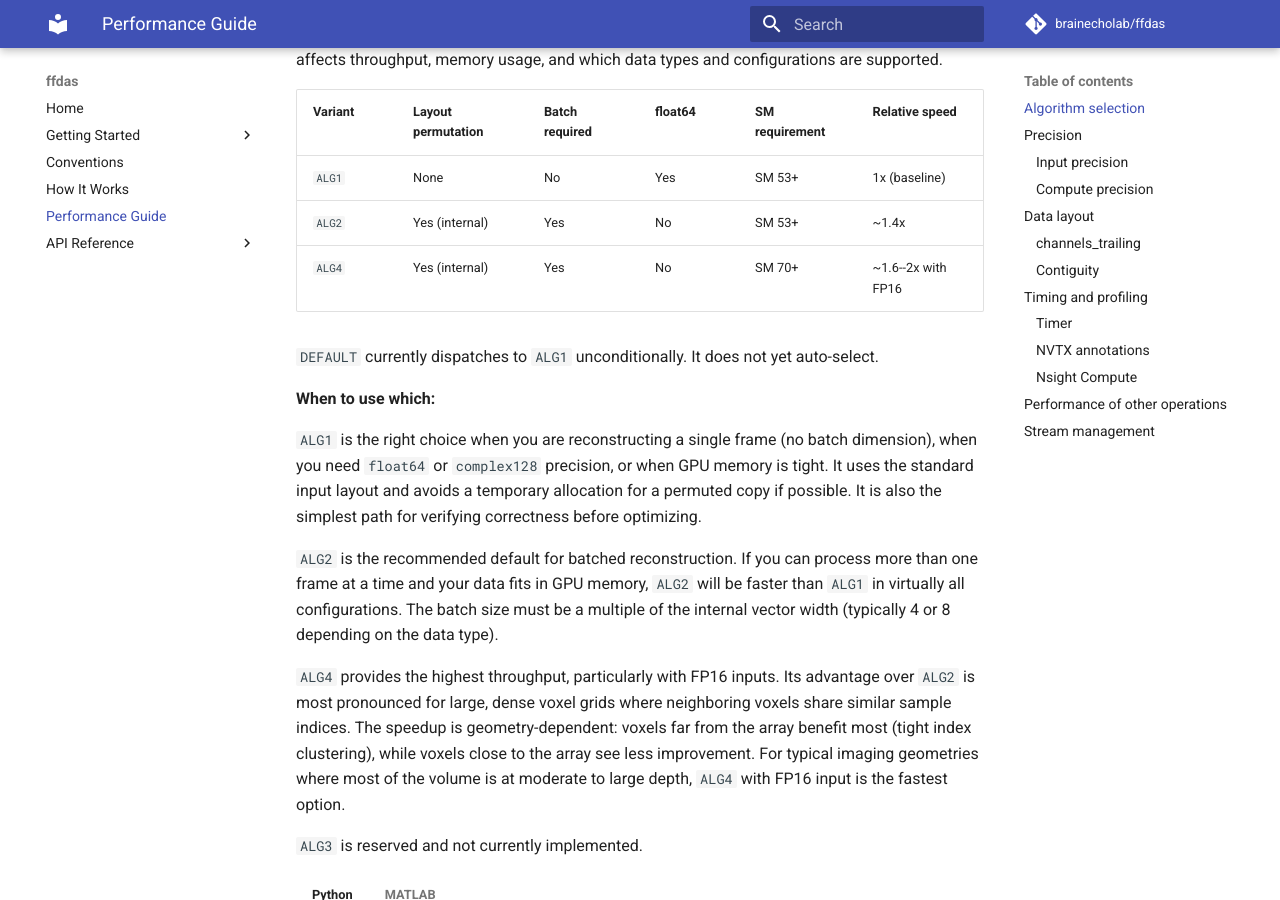
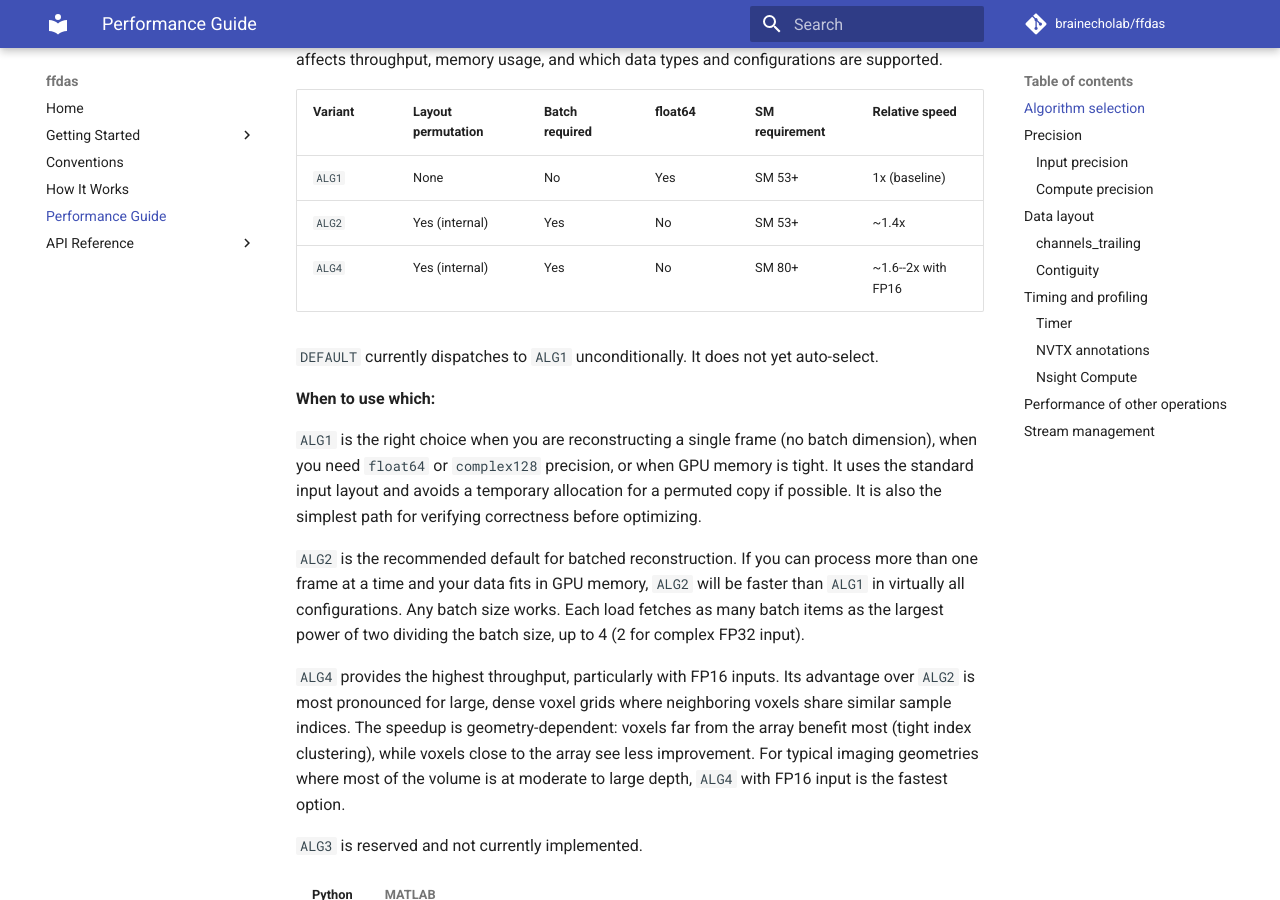
Before and after one commit to BrainEchoLab/ffdas, an MkDocs documentation site: the page built from docs/performance.md, in a window 1280 px wide and 900 px high, scrolled down 326 px. Built offline with MkDocs 1.6.1 and Material for MkDocs 9.7.7, drawn with Linux system fonts in a browser that asks for light colours; comment, search, counter and statistics services are not loaded.

Commit message:
Docs: ALG4 needs SM 8.0; ALG2 takes any batch size
Co-Authored-By: Claude Opus 5.5 <noreply@anthropic.com>
Claude-Session: https://claude.ai/code/session_01U7SVxqLx9EQwHmAi1kK7JA

```diff
--- a/docs/performance.md
+++ b/docs/performance.md
@@ -10,7 +10,7 @@ The `algorithm` parameter on `das` and `das_sparse` selects the kernel variant.
 |---|---|---|---|---|---|
 | `ALG1` | None | No | Yes | SM 53+ | 1x (baseline) |
 | `ALG2` | Yes (internal) | Yes | No | SM 53+ | ~1.4x |
-| `ALG4` | Yes (internal) | Yes | No | SM 70+ | ~1.6--2x with FP16 |
+| `ALG4` | Yes (internal) | Yes | No | SM 80+ | ~1.6--2x with FP16 |
 
 `DEFAULT` currently dispatches to `ALG1` unconditionally. It does not yet auto-select.
 
@@ -18,7 +18,7 @@ The `algorithm` parameter on `das` and `das_sparse` selects the kernel variant.
 
 `ALG1` is the right choice when you are reconstructing a single frame (no batch dimension), when you need `float64` or `complex128` precision, or when GPU memory is tight. It uses the standard input layout and avoids a temporary allocation for a permuted copy if possible. It is also the simplest path for verifying correctness before optimizing.
 
-`ALG2` is the recommended default for batched reconstruction. If you can process more than one frame at a time and your data fits in GPU memory, `ALG2` will be faster than `ALG1` in virtually all configurations. The batch size must be a multiple of the internal vector width (typically 4 or 8 depending on the data type).
+`ALG2` is the recommended default for batched reconstruction. If you can process more than one frame at a time and your data fits in GPU memory, `ALG2` will be faster than `ALG1` in virtually all configurations. Any batch size works. Each load fetches as many batch items as the largest power of two dividing the batch size, up to 4 (2 for complex FP32 input).
 
 `ALG4` provides the highest throughput, particularly with FP16 inputs. Its advantage over `ALG2` is most pronounced for large, dense voxel grids where neighboring voxels share similar sample indices. The speedup is geometry-dependent: voxels far from the array benefit most (tight index clustering), while voxels close to the array see less improvement. For typical imaging geometries where most of the volume is at moderate to large depth, `ALG4` with FP16 input is the fastest option.
 
```
Also changed, not shown: docs/how-it-works.md (+2 -2 lines).
